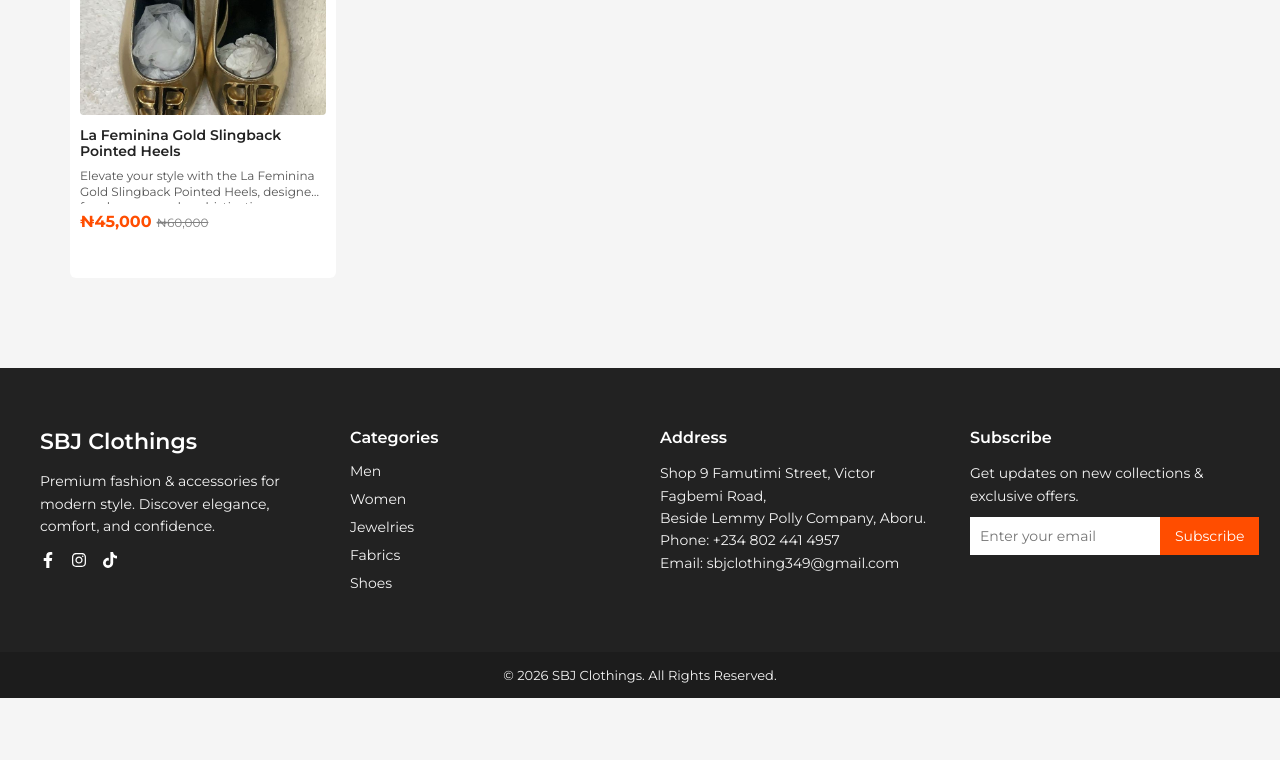
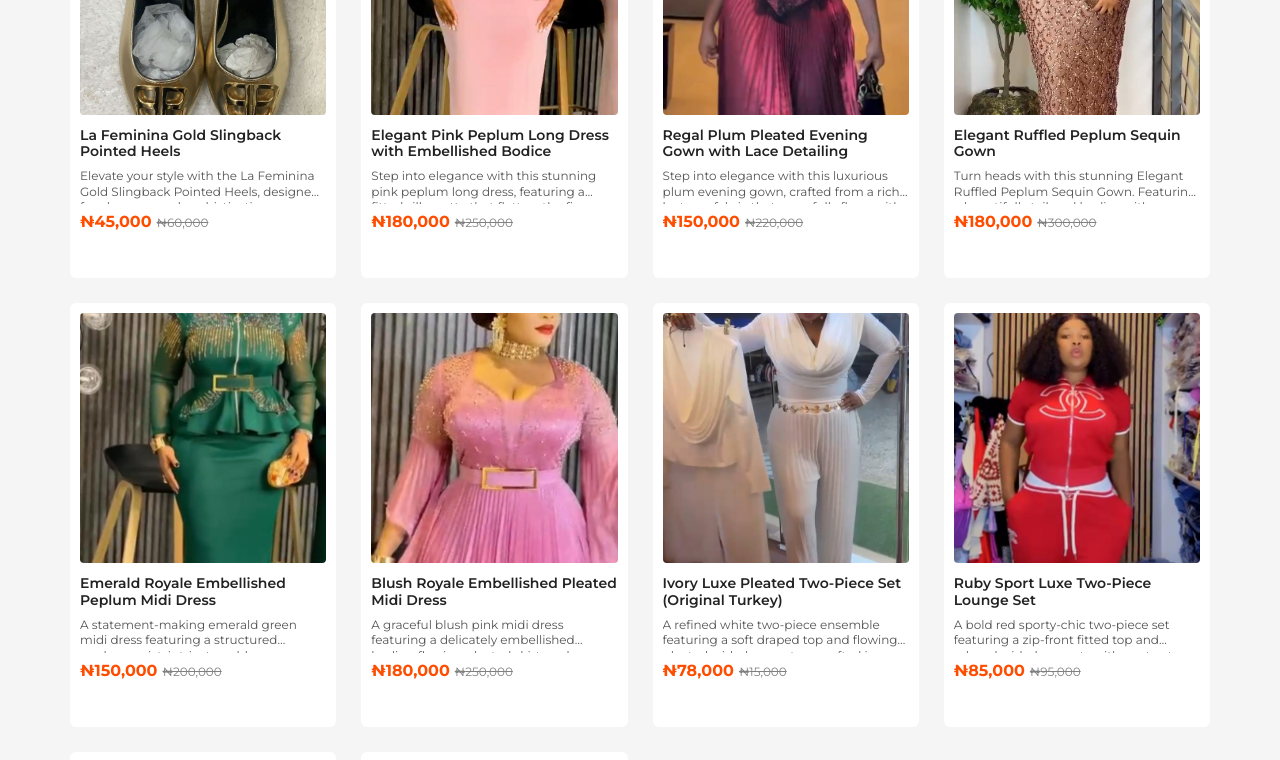
Before and after one commit to ay30bg/sbj-clothing, a React (Create React App) app: page /search in a window 1280 px wide. Shown: the part 1820-2580 px from the top of the page. Before the commit the page ends 2518 px from the top, so only its background shows below. Built offline with nearby package versions, Linux system fonts and the light colour scheme.

Commit message:
Update products.js

```diff
--- a/src/data/products.js
+++ b/src/data/products.js
@@ -1,3 +1,4 @@
+
 import image1 from "../assets/dry-lace.jpeg";
 import image2 from "../assets/swiss-3d.jpeg";
 import image3 from "../assets/swiss-handcut.jpeg";
@@ -35,6 +36,15 @@ import image34 from "../assets/green-men.jpeg";
 import image35 from "../assets/sky-blue-men.jpeg";
 import image36 from "../assets/white-men.jpeg";
 import image37 from "../assets/stacked-men.jpeg";
+import image38 from "../assets/pink-turkey.jpeg";
+import image39 from "../assets/wine-turkey.jpeg";
+import image40 from "../assets/brown-turkey.jpeg";
+import image41 from "../assets/green-turkey.jpeg";
+import image42 from "../assets/pink-patten-turkey.jpeg";
+import image43 from "../assets/two-piece-white-turkey.jpeg";
+import image44 from "../assets/red-gucci-up-down.jpeg";
+import image45 from "../assets/white&wine-up-down.jpeg";
+import image46 from "../assets/black&white-up-down.jpeg";
 
 
 const products = [
@@ -237,6 +247,140 @@ const products = [
     sizes: ["39", "40", "41", "42", "43"],
     shipping: "Delivery within 3–5 days"
   },
+  {
+    id: 14,
+    name: "Elegant Pink Peplum Long Dress with Embellished Bodice",
+    price: 180000,
+    oldPrice: 250000,
+    categories: ["Women"],
+    rating: 4.8,
+    reviews: 10,
+    stock: 5,
+    bestSeller: false,
+    images: [image38],
+    description: "Step into elegance with this stunning pink peplum long dress, featuring a fitted silhouette that flatters the figure. The intricately embellished bodice with sparkling accents adds a touch of glamour, while the structured peplum waist enhances sophistication and style. Perfect for formal events, parties, or special occasions, this dress combines timeless design with modern elegance. Pair with gold accessories and heels for a complete, show-stopping look.",
+    sizes: ["L"],
+    shipping: "Delivery within 3–5 days"
+  },
+  {
+    id: 15,
+    name: "Regal Plum Pleated Evening Gown with Lace Detailing",
+    price: 150000,
+    oldPrice: 220000,
+    categories: ["Women"],
+    rating: 4.8,
+    reviews: 8,
+    stock: 5,
+    bestSeller: true,
+    images: [image39],
+    description: "Step into elegance with this luxurious plum evening gown, crafted from a rich, lustrous fabric that gracefully flows with every movement. The bodice features intricate black lace accents, highlighting the neckline and creating a sophisticated contrast. Puff sleeves add a touch of vintage charm, while the pleated skirt ensures a flattering, fluid silhouette. Perfect for formal events, gala dinners, or any occasion where you want to make a statement. Complete the look with your favorite heels and a chic clutch.",
+    sizes: ["M", "L"],
+    shipping: "Delivery within 3–5 days",
+  },
+  {
+    id: 16,
+    name: "Elegant Ruffled Peplum Sequin Gown",
+    price: 180000,
+    oldPrice: 300000,
+    categories: ["Women"],
+    rating: 4.7,
+    reviews: 5,
+    stock: 5,
+    bestSeller: false,
+    images: [image40],
+    description: "Turn heads with this stunning Elegant Ruffled Peplum Sequin Gown. Featuring a beautifully tailored bodice with dramatic ruffled shoulders and a plunging neckline, it perfectly balances sophistication and glamour. The long, flowing sleeves add a regal touch, while the high-waisted, fully sequined skirt dazzles with intricate patterns, creating a luxurious, floor-length silhouette. Ideal for weddings, formal events, or special occasions, this gown is designed to make a lasting impression.",
+    sizes: ["L"],
+    shipping: "Delivery within 3–5 days"
+  },
+  {
+    id: 17,
+    name: "Emerald Royale Embellished Peplum Midi Dress",
+    price: 150000,
+    oldPrice: 200000,
+    categories: ["Women"],
+    rating: 4.8,
+    reviews: 10,
+    stock: 5,
+    bestSeller: true,
+    images: [image41],
+    description: "A statement-making emerald green midi dress featuring a structured peplum waist, intricate gold embellishments, and a sleek figure-flattering silhouette — perfect for weddings, church, special events, and elegant celebrations.",
+    sizes: ["S", "M", "L"],
+    shipping: "Delivery within 3–5 days"
+  },
+  {
+    id: 18,
+    name: "Blush Royale Embellished Pleated Midi Dress",
+    price: 180000,
+    oldPrice: 250000,
+    categories: ["Women"],
+    rating: 4.8,
+    reviews: 1,
+    stock: 5,
+    bestSeller: false,
+    images: [image42],
+    description: "A graceful blush pink midi dress featuring a delicately embellished bodice, flowing pleated skirt, and statement gold buckle belt — designed for timeless elegance at weddings, parties, and special occasions.",
+    sizes: ["M"],
+    shipping: "Delivery within 3–5 days"
+  },
+  {
+    id: 19,
+    name: "Ivory Luxe Pleated Two-Piece Set (Original Turkey)",
+    price: 78000,
+    oldPrice: 15000,
+    categories: ["Women"],
+    rating: 4.5,
+    reviews: 12,
+    stock: 5,
+    bestSeller: false,
+    images: [image43],
+    description: "A refined white two-piece ensemble featuring a soft draped top and flowing pleated wide-leg pants — crafted in premium Turkish fabric for elegance, comfort, and timeless style.",
+    sizes: ["S", "M", "L"],
+    shipping: "Delivery within 3–5 days",
+  },
+  {
+    id: 20,
+    name: "Ruby Sport Luxe Two-Piece Lounge Set",
+    price: 85000,
+    oldPrice: 95000,
+    categories: ["Women"],
+    rating: 4.8,
+    reviews: 15,
+    stock: 5,
+    bestSeller: true,
+    images: [image44],
+    description: "A bold red sporty-chic two-piece set featuring a zip-front fitted top and relaxed wide-leg pants with contrast stripe details — perfect for stylish comfort and everyday slay.",
+    sizes: ["L"],
+    shipping: "Delivery within 3–5 days"
+  },
+  {
+    id: 21,
+    name: "Blush Motion Colorblock Two-Piece Set",
+    price: 80000,
+    oldPrice: 120000,
+    categories: ["Women"],
+    rating: 4.7,
+    reviews: 8,
+    stock: 5,
+    bestSeller: false,
+    images: [image45],
+    description: "A stylish pink and white colorblock two-piece set featuring a relaxed-fit top and matching wide-leg stripe pants — designed for comfort, confidence, and everyday chic.",
+    sizes: ["S", "M", "L"],
+    shipping: "Delivery within 3–5 days"
+  },
+  {
+    id: 22,
+    name: "Monochrome Edge Sporty Two-Piece Set",
+    price: 75000,
+    oldPrice: 100000,
+    categories  : ["Women"],
+    rating: 4.9,
+    reviews: 20,
+    stock: 5,
+    bestSeller: true,
+    images: [image46],
+    description: "A sleek black and white two-piece set featuring a stripe-detailed top and matching wide-leg pants — designed for effortless style, comfort, and everyday versatility.",
+    sizes: ["S", "M", "L"],
+    shipping: "Delivery within 3–5 days"
+  },
 ];
-
 export default products;
```
